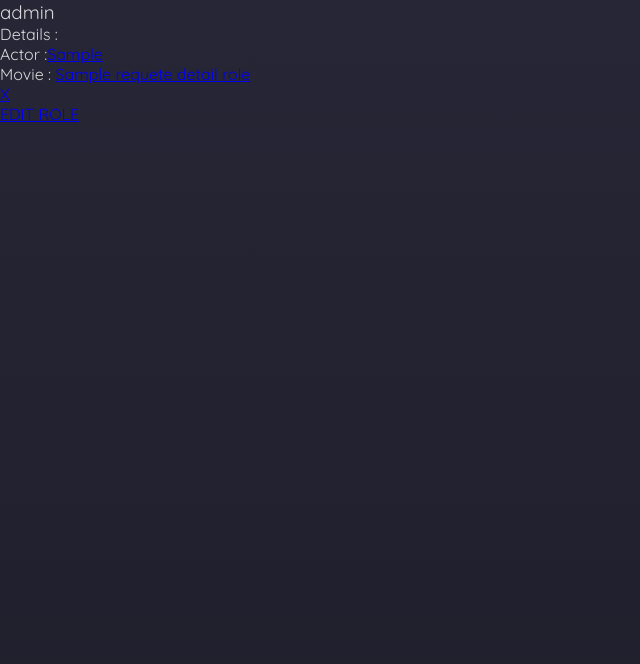
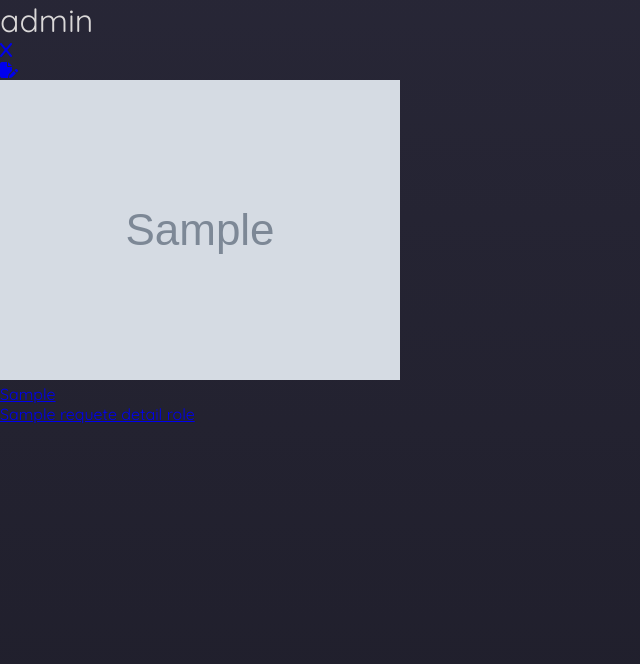
Before and after one commit to M-Laetitia/Php_SQL_Cinema, a PHP site: the page made by view/role/detailRole.php in a window 1280 px wide. Shown: the part 80-744 px from the top of the page, without its empty margins (0-640 px from the left). Run offline with PHP 8.4, Linux system fonts and the light colour scheme; the template is opened without the code that fills it: most values are stand-ins (such as "Sample title", 1, 10 or a date in 2020); grey boxes marked "Sample" are stand-in pictures.

Commit message:
style: Add styles + improve role display

```diff
--- a/view/role/detailRole.php
+++ b/view/role/detailRole.php
@@ -1,30 +1,46 @@
 <?php ob_start(); ?>
 
 
-<div>
-    <?php
-    $role = $requeteDetailRole->fetch();
-    ?>
 
-    <h3> <?= $role["name_role"]?> </h3>
+<?php $role = $requeteDetailRole->fetch();?>
 
-    <h4>Details : </h4>
+<div class="container container-genre">
+    <h1> <?= $role["name_role"]?></h1>
+
+    <div class="edit_delete">
+        <div><a href="index.php?action=supprimerRole&id=<?=$role["id_role"]?>"><i class="fa-solid fa-x"></i></a></div>
+        <div><a href="index.php?action=updateRole&id=<?=$role["id_role"]?>"><i class="fa-solid fa-file-pen"></i></a></div>
+    </div>
+
+    <div class="list">
+
+        <?php foreach($requeteDetailRole->fetchAll() as $role) {
+            ?>
+
+            <div class="card">
+                <figure>
+                    <?php
+                        if($role["person_image"] == NULL){
+                            echo '<img src="./public/Images/default_movie.jpg" alt="black and white film stock">';
+                        }
+                        else{
+                        echo "<img src=". $role["person_image"] .">";
+                        }
+                    ?>
+                </figure>
+
+                <div class="info">
+                <p><a href="index.php?action=detailActeur&id=<?= $role["id_actor"] ?>"><?= $role["actorComplete"] ?></a></p>
+                <p><a href="index.php?action=detailFilm&id=<?= $role["id_movie"]?>"><?= $role["movie_title"]?></a></p>
+                </div>
+            </div>
+
+        <?php
+            }
+        ?>
 
 
-    <p>Actor :<a href="index.php?action=detailActeur&id=<?= $role["id_actor"] ?>"><?= $role["actorComplete"] ?></a></p>
-    <p>Movie : <a href="index.php?action=detailFilm&id=<?= $role["id_movie"]?>"><?= $role["movie_title"]?></a></p>
-
-
-</div>
-
-
-
-<div>
-    <a href="index.php?action=supprimerRole&id=<?=$role["id_role"]?>"> X</a>
-</div>
-
-<div>
-    <a href="index.php?action=updateRole&id=<?=$role["id_role"]?>"> EDIT  ROLE</a>
+    </div>
 </div>
 
 
```
